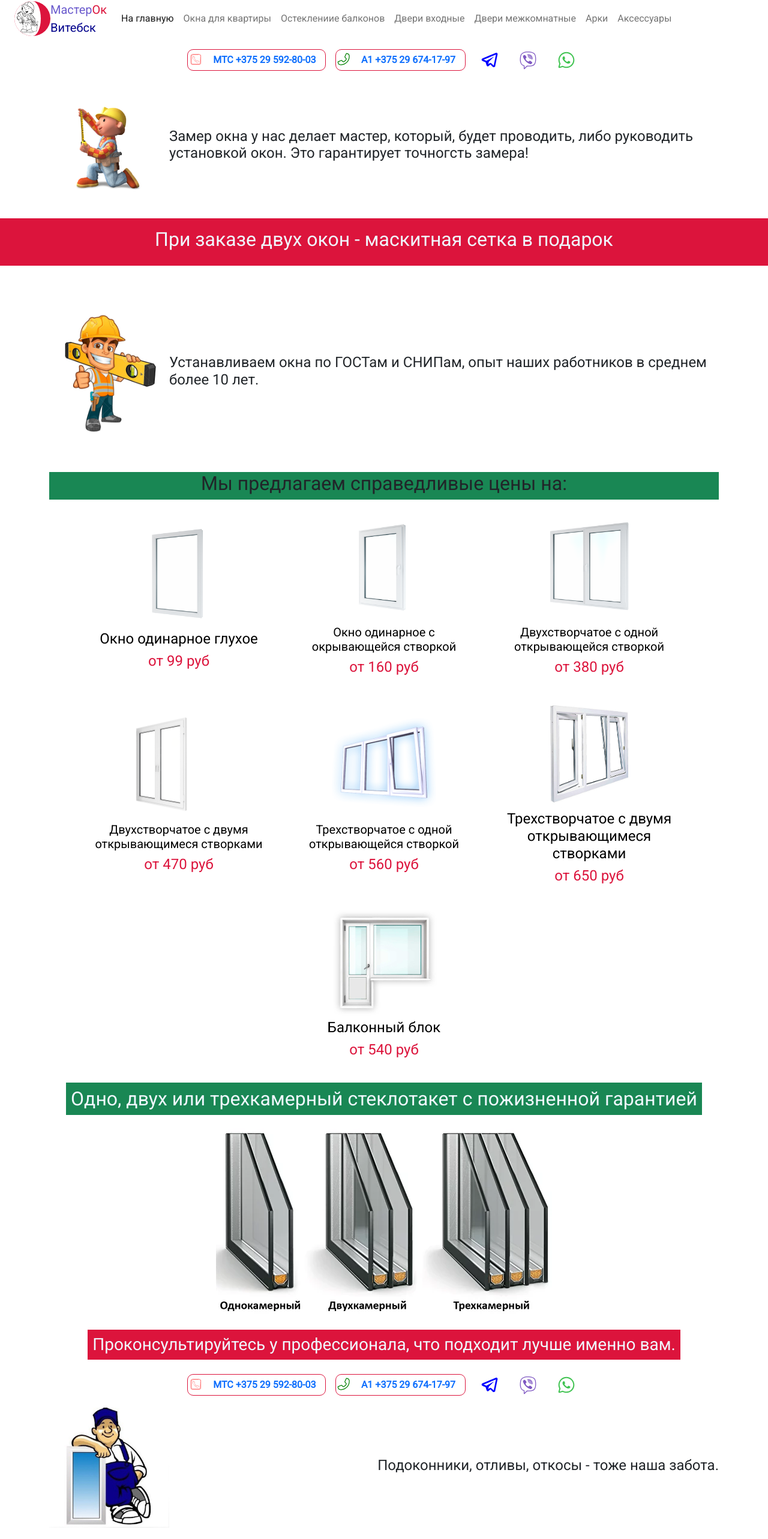
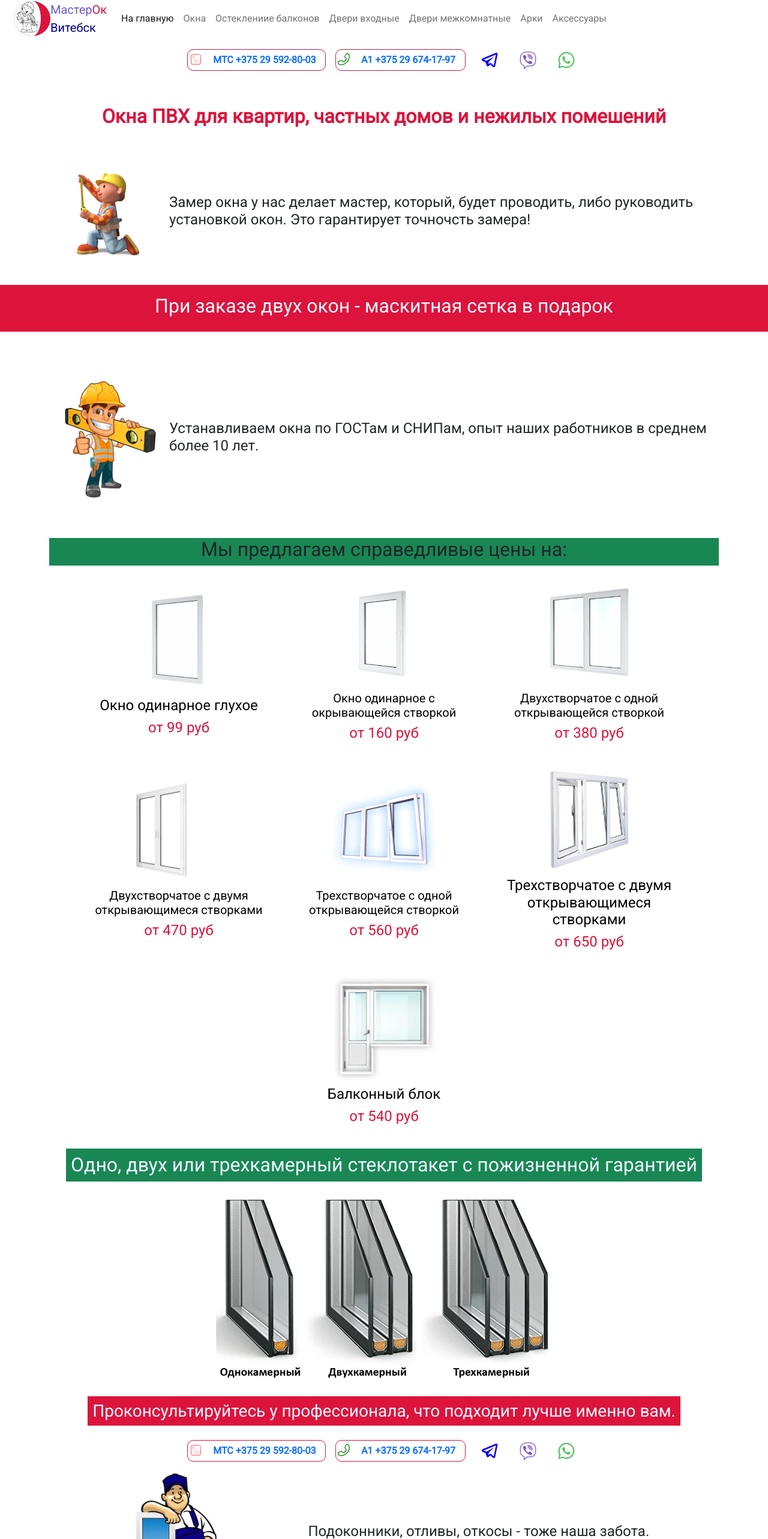
Before and after one commit to ivan-solonovich/masterokvitebsk, a Vue app: page /#/windows in a window 1280 px wide. Shown: the part 36-2602 px from the top of the page at 60% size. Built offline with nearby package versions, Linux system fonts and the light colour scheme.

Commit message:
first commit

```diff
--- a/src/components/navbar/NavBar.vue
+++ b/src/components/navbar/NavBar.vue
@@ -19,7 +19,7 @@
               </li>
               <li class="nav-item">
                 <router-link class="menu-item" :to="{name:'windows'}" active-class="none">
-                <a class="nav-link" href="#">Окна для квартиры</a>
+                <a class="nav-link" href="#">Окна</a>
                 </router-link>
               </li>
 
--- a/src/components/windowshome/OtlivOtkos.vue
+++ b/src/components/windowshome/OtlivOtkos.vue
@@ -34,7 +34,7 @@ export default {
   width: 100%;
   display: flex;
   align-items: center;
-  justify-content: space-between;
+  justify-content: space-evenly;
 
 }
 .zamer-okna-image{
--- a/src/components/windowshome/WindowsHome.vue
+++ b/src/components/windowshome/WindowsHome.vue
@@ -1,5 +1,6 @@
 <template>
 <div class="windows-home">
+  <h2 style="text-align: center; color: crimson; padding: 2rem; font-weight: bolder;">Окна ПВХ для квартир, частных домов и нежилых помешений</h2>
   <ZamerOkna/>
   <RedLineSecond/>
   <UstanovkaOkna/>
--- a/src/components/windowshome/ZamerOkna.vue
+++ b/src/components/windowshome/ZamerOkna.vue
@@ -8,7 +8,7 @@
 
 
             <h4>Замер окна у нас делает мастер, который, будет проводить, либо руководить установкой окон. Это гарантирует
-              точногсть замера!</h4>
+              точночсть замера!</h4>
 
 
         </div>
```
